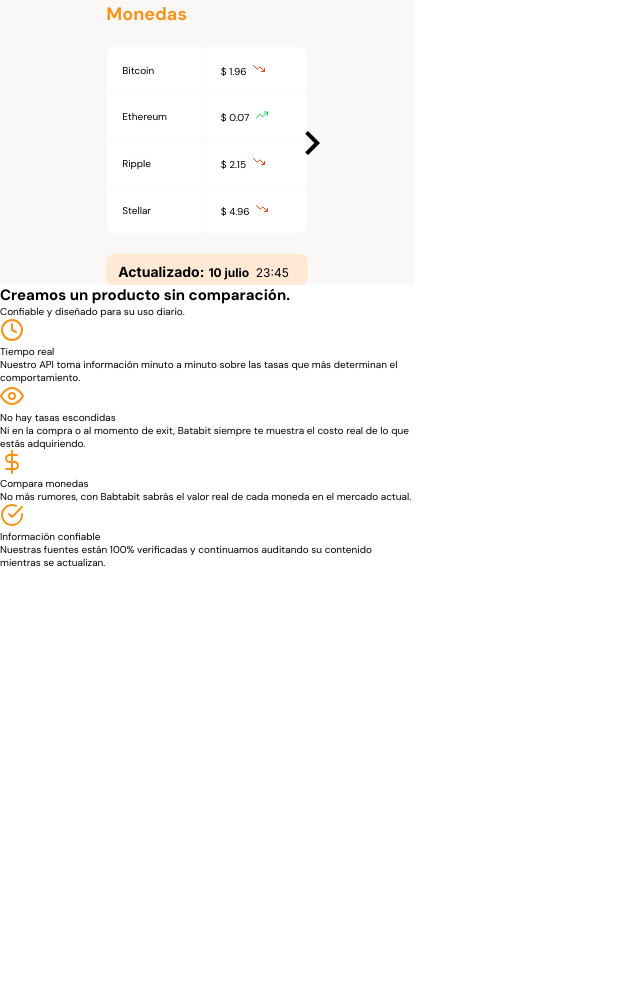
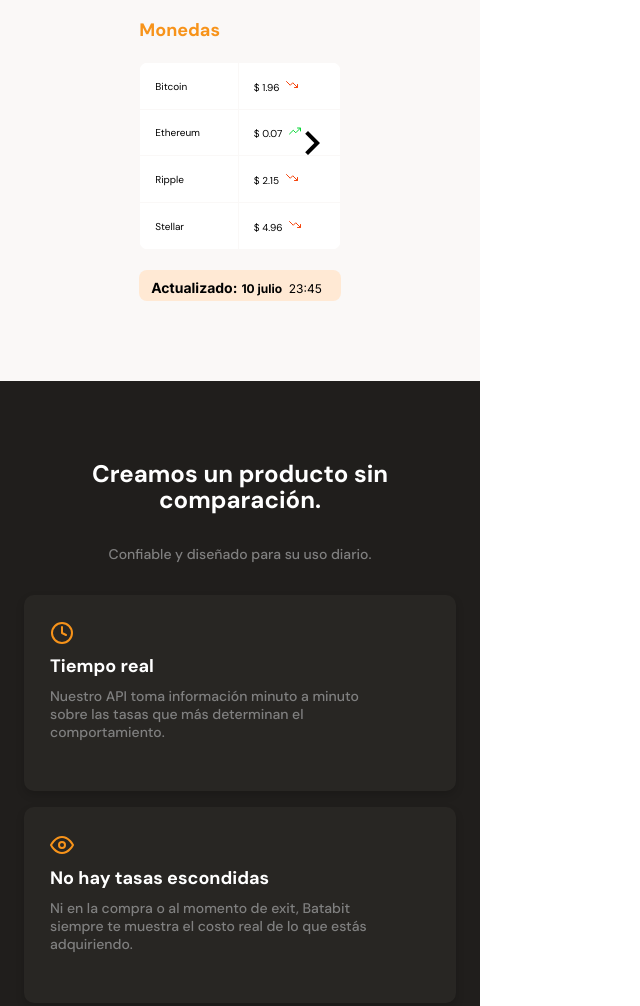
Before and after one commit to Nyor04/webDev-Learning, a plain HTML site: page batataBit/index.html in a window 1280 px wide. Shown: the part 859-1865 px from the top of the page, without its empty margins (0-640 px from the left). Before the commit the page ends 1428 px from the top, so only its background shows below. Drawn offline with Linux system fonts and the light colour scheme.

Commit message:
se termina de etilizar la seccion 2 dl proyecto

```diff
--- a/batataBit/index.html
+++ b/batataBit/index.html
@@ -68,19 +68,19 @@
                     <span class="section2__cards-text">Nuestro API toma información minuto a minuto sobre las tasas que más determinan el comportamiento.</span>
                 </div>
 
-                <div class="section2__cards section2__cards--card1">
+                <div class="section2__cards section2__cards--card2">
                     <img class="section2__images" src="assets/icons/eye.svg" alt="eye">
                     <p class="section2__cards-titles">No hay tasas escondidas</p>
                     <span class="section2__cards-text">Ni en la compra o al momento de exit, Batabit siempre te muestra el costo real de lo que estás adquiriendo.</span>
                 </div>
 
-                <div class="section2__cards section2__cards--card1">
+                <div class="section2__cards section2__cards--card3">
                     <img class="section2__images" src="assets/icons/dollar-sign.svg" alt="dollar-sign">
                     <p class="section2__cards-titles">Compara monedas</p>
                     <span class="section2__cards-text">No más rumores, con Babtabit sabrás el valor real de cada moneda en el mercado actual.</span>
                 </div>
 
-                <div class="section2__cards section2__cards--card1">
+                <div class="section2__cards section2__cards--card4">
                     <img class="section2__images" src="assets/icons/check-circle.svg" alt="check-circle">
                     <p class="section2__cards-titles">Información confiable</p>
                     <span class="section2__cards-text">Nuestras fuentes están 100% verificadas y continuamos auditando su contenido mientras se actualizan.</span>
--- a/batataBit/style/style.css
+++ b/batataBit/style/style.css
@@ -5,7 +5,7 @@
     --softBlue:#e7f5ff;
     --warmBlack:#201e1c;
     --warmBlackPlus1:#282623;
-    --grey:#b9b9b9;
+    --grey:#808080;
     --offWhite:#faf8f7;
     --white:#ffffff;
 }
@@ -19,8 +19,8 @@ html{
 }
 
 body{
-    min-width: 32.0rem;
-    max-width: 41.4rem;
+    min-width: 320px;
+    max-width: 480px;
     font-family: "DM Sans", sans-serif;
     font-optical-sizing: auto;
     font-style: normal;
@@ -82,14 +82,14 @@ body{
 .main-container__section--section1{
     background-color: var(--offWhite);
     display: grid;
-    display: grid;
-    grid-template-rows: 1fr auto 1fr ;
+    grid-template-rows: auto auto 1fr ;
     place-items: center;
     place-content: center;
 
 }
+
 .main-container__bitcoinImage{
-    margin: 8rem auto 0;
+    margin: 10rem auto 4rem auto;
 }
 
 .main-container__message{
@@ -162,6 +162,7 @@ body{
     padding:.8rem;
     border-radius: .8rem;
     background-color: var(--softOrange);
+    margin-bottom: 8rem;
 
 
 
@@ -193,3 +194,91 @@ body{
     text-align: center;
 
 }
+
+
+/* section2 of the proyect, benefits */
+.main-container__section--section2{
+    background-color: var(--warmBlack);
+    display: grid;
+    grid-template-rows: auto auto ;
+    place-items: center;
+    height: auto;
+
+}
+.section2__text-container{
+    width: 90%;
+    margin: 8rem auto 4rem auto;
+    height: 9.4rem;
+}
+
+.section2__title{
+    font-family: DM Sans;
+    font-size: 2.4rem;
+    font-weight: 700;
+    line-height: 2.6rem;
+    letter-spacing: 0em;
+    text-align: center;
+    margin-bottom: 3.2rem;
+    color: var(--white);
+    width: 100%;
+}
+.section2__subtitle{
+    font-family: DM Sans;
+    font-size: 1.4rem;
+    font-weight: 500;
+    line-height: 1.8rem;
+    letter-spacing: 0em;
+    text-align: center;
+    color: var(--grey);
+
+}
+
+.section2__cards-container{
+    width: 90%;
+    margin: 0 auto;
+    display: grid;
+    grid-template-rows: repeat(4, 1fr);
+    gap: 1.6rem;
+
+
+}
+
+.section2__cards{
+    display: flex;
+    flex-direction: column;
+    width: 100%;
+    padding: 2.6rem;
+    gap: 1.2rem;
+    background-color: var(--warmBlackPlus1);
+    box-shadow: 0px 4px 8px 0px #00000029;
+    border-radius: 1rem;
+
+}
+.section2__images{
+    width: 2.4rem;
+    height: 2.4rem;
+}
+.section2__cards-titles{
+    font-family: DM Sans;
+    font-size: 18px;
+    font-weight: 700;
+    line-height: 18px;
+    letter-spacing: 0em;
+    text-align: left;
+    color: var(--white);
+
+}
+.section2__cards-text{
+    font-family: DM Sans;
+    font-size: 14px;
+    font-weight: 500;
+    line-height: 18px;
+    letter-spacing: 0em;
+    text-align: left;
+    color: var(--grey);
+    width: 87.5%;
+
+}
+.section2__cards--card4{
+    margin-bottom: 2.4rem;
+}
```
